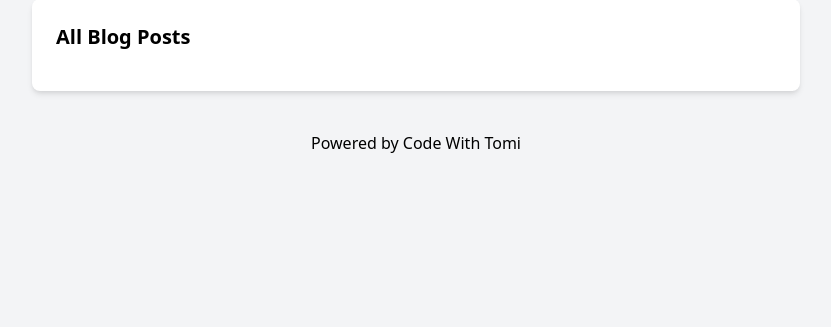
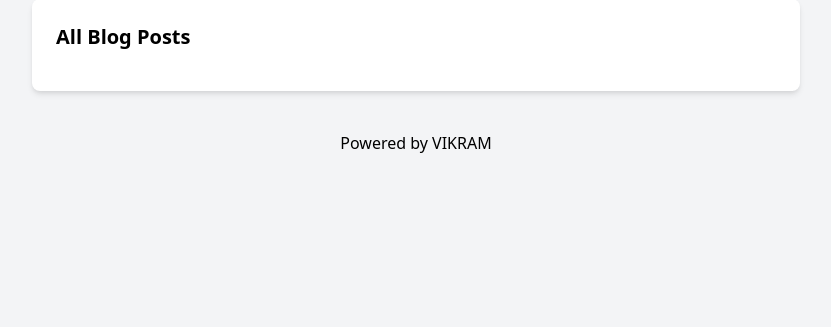
Before and after one commit to gangaram-vikram/blog_ai, a Django app: template ai_blog_app/ai_blog_app/templates/All Blogs.html in a window 1280 px wide. Shown: the part 109-436 px from the top of the page, without its empty margins (224-1055 px from the left). Run offline with Django 5.2, Linux system fonts and the light colour scheme; the template is opened without the code that fills it, so the values that code supplies are empty; parts of the project's set-up code (start-up, migrations or seed data) failed here and were passed over.

Commit message:
Update All Blogs.html

```diff
--- a/ai_blog_app/ai_blog_app/templates/All Blogs.html
+++ b/ai_blog_app/ai_blog_app/templates/All Blogs.html
@@ -47,7 +47,7 @@
     </div>
 
     <footer class="text-center p-4 text-blacl mt-6">
-        Powered by <a href="https://www.youtube.com/codewithtomi">Code With Tomi</a>
+        Powered by <a href="VIKRAM">VIKRAM</a>
     </footer>
 </body>
 </html>
```
